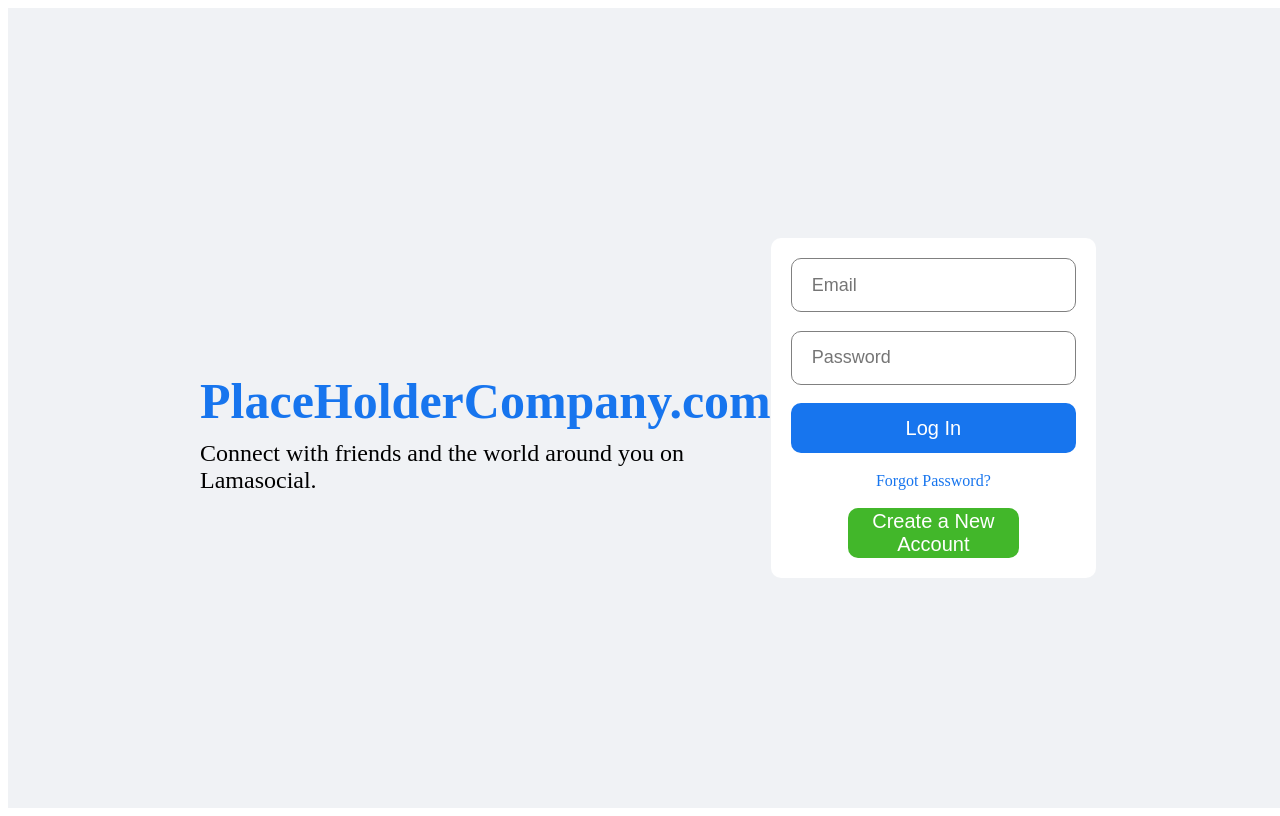
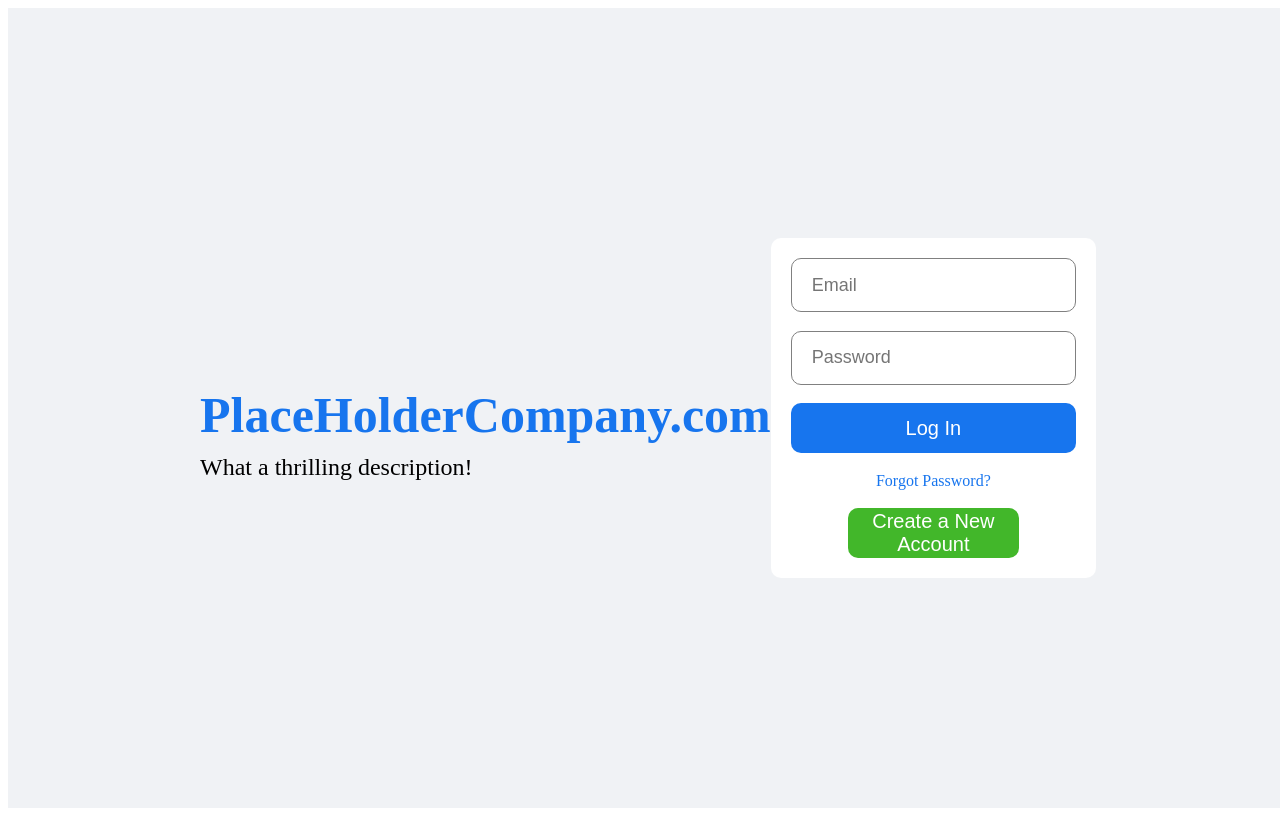
Before and after one commit to TheWarlockRises/Spontaneous_Roadtrip, a React (Create React App) app in the folder ui/: page / in a window 1280 px wide. Built offline with nearby package versions, Linux system fonts and the light colour scheme.

Commit message:
add funny

```diff
--- a/ui/src/pages/LoginPage/Login.jsx
+++ b/ui/src/pages/LoginPage/Login.jsx
@@ -7,7 +7,7 @@ export default function Login() {
         <div className="loginLeft">
           <h3 className="loginLogo">PlaceHolderCompany.com</h3>
           <span className="loginDesc">
-            Connect with friends and the world around you on Lamasocial.
+            What a thrilling description!
           </span>
         </div>
         <div className="loginRight">
```
